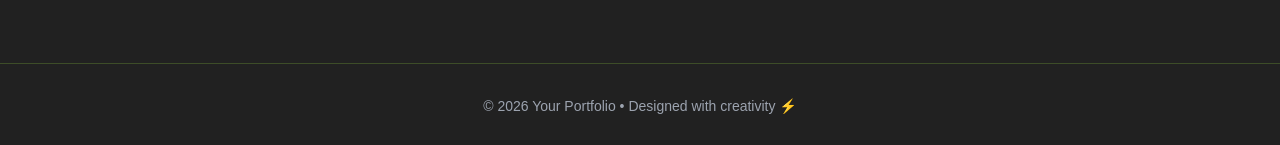
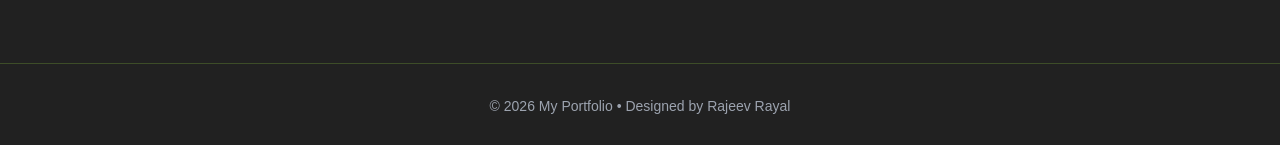
Before and after one commit to rajeevryl/myportfolio, a Next.js app: page / in a window 1280 px wide. Shown: the part 2437-2582 px from the top of the page. Built offline with nearby package versions, Linux system fonts and the light colour scheme.

Commit message:
updated portfolio

```diff
--- a/app/page.js
+++ b/app/page.js
@@ -229,7 +229,7 @@ export default function Portfolio() {
 </section>
 
       <footer className="border-t border-[#AEFF46]/20 py-8 text-center text-gray-400 text-sm">
-        © 2026 Your Portfolio • Designed with creativity ⚡
+        © 2026 My Portfolio • Designed by Rajeev Rayal
       </footer>
     </div>
   );
```
